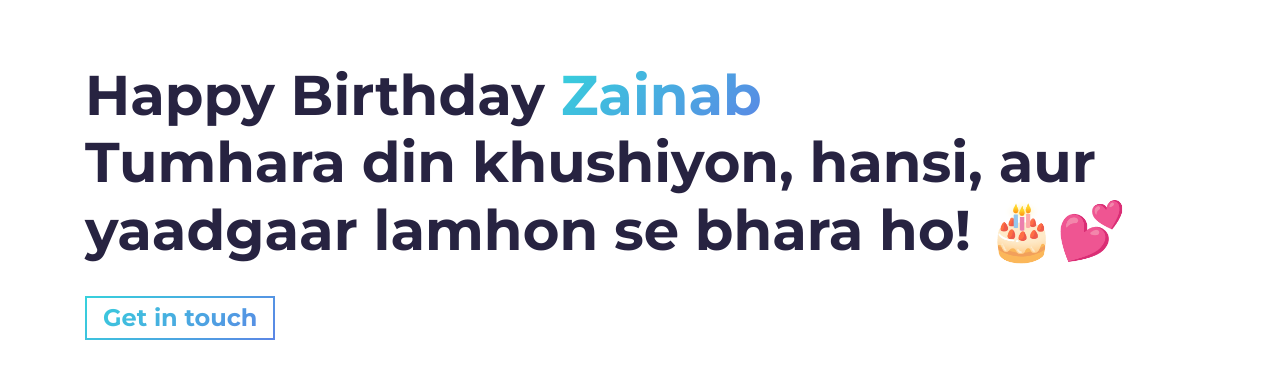
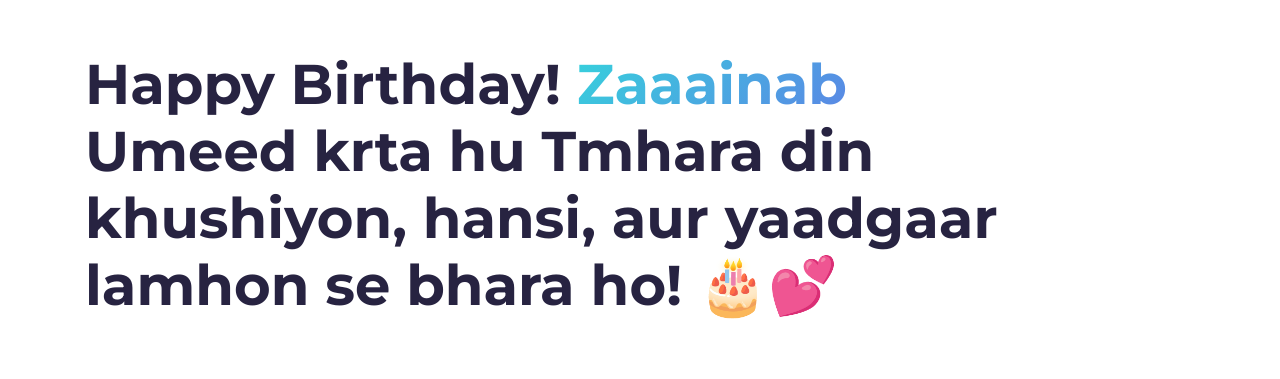
Before and after one commit to ayazahmed404/ayazahmed404.github.io, a plain HTML site: page index.html in a window 1280 px wide. Shown: the part 199-578 px from the top of the page. Drawn offline with Linux system fonts and the light colour scheme.

Commit message:
Update index.html

```diff
--- a/index.html
+++ b/index.html
@@ -27,13 +27,11 @@
     <div id="hero">
       <section class="container">
         <h1 class="hero-title">
-          Happy Birthday <span class="text-color-main name">Zainab</span>
+          Happy Birthday! <span class="text-color-main name">Zaaainab</span>
           <br />
-          Tumhara din khushiyon, hansi, aur yaadgaar lamhon se bhara ho! 🎂💕
+          Umeed krta hu Tmhara din khushiyon, hansi, aur yaadgaar lamhon se bhara ho! 🎂💕
         </h1>
-        <p class="hero-cta">
-          <a class="cta-btn cta-btn--hero" href="https://Instagram.com/heyayaaz">Get in touch</a>
-        </p>
+
       </section>
     </div>
     <!-- /END Hero Section -->
```
